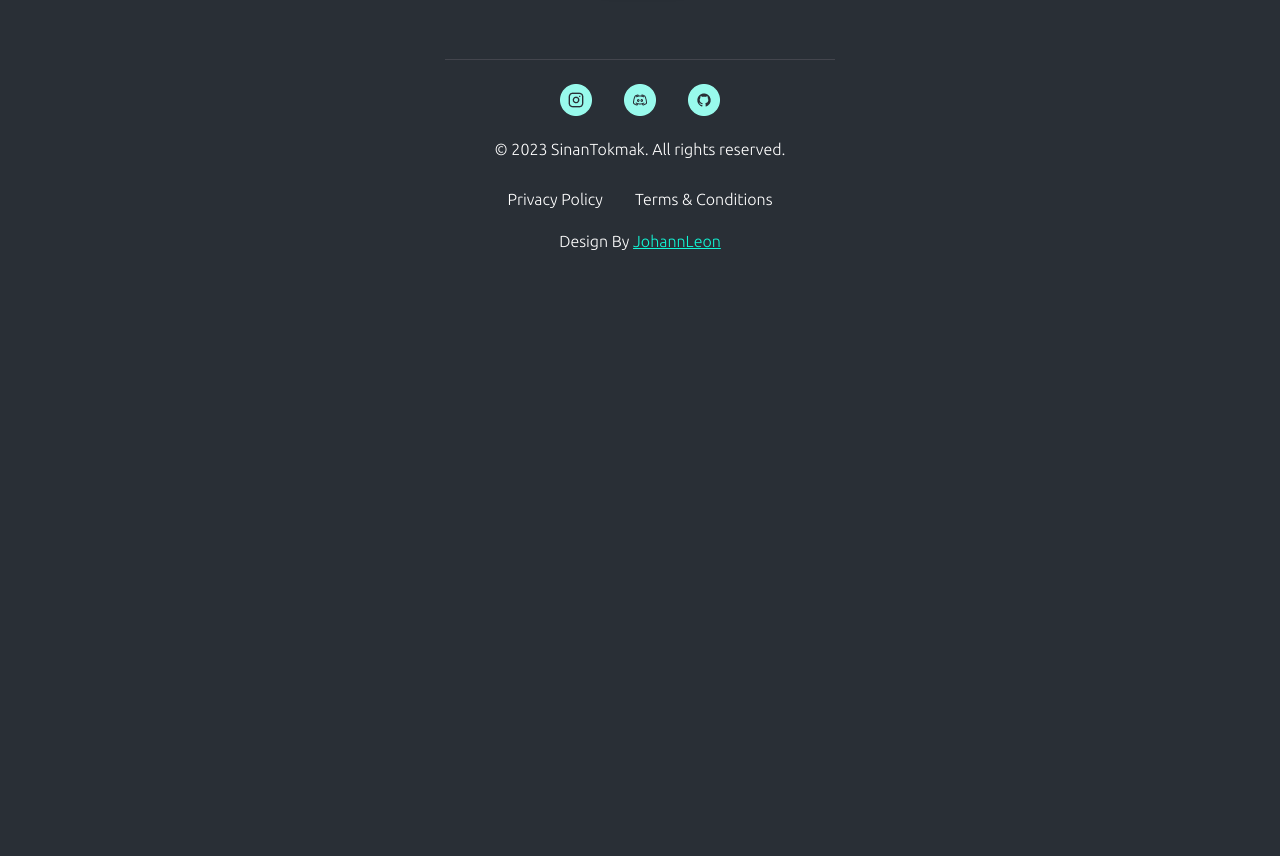
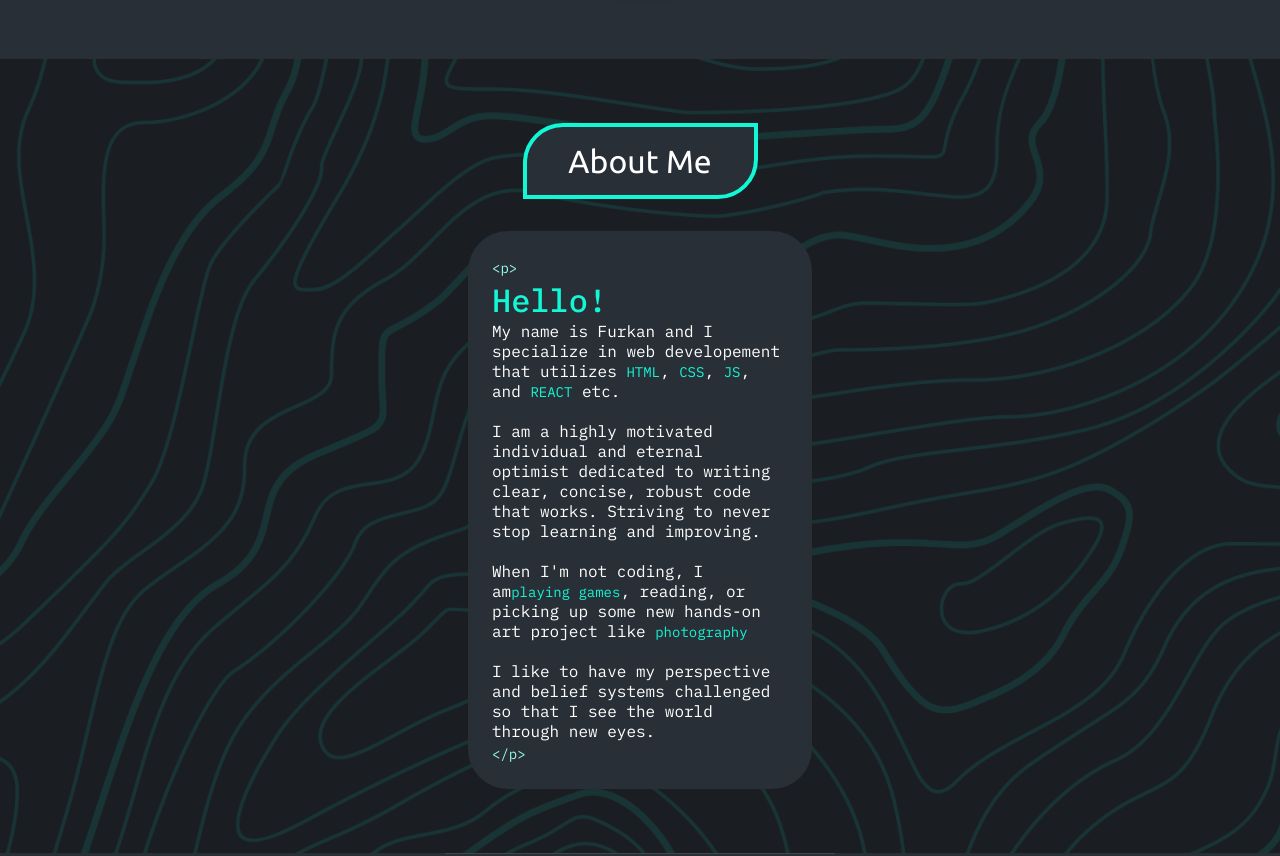
Before and after one commit to FurkanCosar00/my-portfolio-next, a Next.js app: page / in a window 1280 px wide. Shown: the part 1620-2476 px from the top of the page. Before the commit the page ends 1894 px from the top, so only its background shows below. Built offline with nearby package versions, Linux system fonts and the light colour scheme.

Commit message:
about me added

```diff
--- /dev/null
+++ b/app/components/aboutme/aboutme.css
@@ -0,0 +1,57 @@
+.about-me {
+    background-image: url(/images/aboutme/about-me-background.png);
+    padding: 64px 0px;
+    display: flex;
+    flex-direction: column;
+    gap: 32px;
+    font-family: "IBM Plex Mono", monospace;
+
+    .about-me-title {
+        color: #FFFFFF;
+        background-color: #292F36;
+        border: 4px solid #12F7D6;
+        width: 235px;
+        text-align: center;
+        margin: 0 auto;
+        padding: 16px 40px;
+        border-radius: 40px 0px 40px 0px;
+        font-size: 32px;
+        font-weight: 400;
+        line-height: 36px;
+        font-family: "Ubuntu", sans-serif;
+    }
+
+    .about-me-paragraph {
+        background-color: #292F36;
+        width: 344px;
+        margin: 0 auto;
+        padding: 24px;
+        border-radius: 40px;
+
+        span {
+            color: #98FAEC;
+            font-size: 14px;
+            font-weight: 400;
+            line-height: 18px;
+        }
+
+        h2 {
+            color: #12F7D6;
+            font-size: 32px;
+            font-weight: 500;
+            line-height: 42px;
+        }
+
+        p {
+            color: #FFFFFF;
+            font-size: 16px;
+            font-weight: 400;
+            line-height: 20px;
+
+            span {
+                color: #12F7D6;
+                font-family: IBM Plex Mono;
+            }
+        }
+    }
+}
--- a/app/components/aboutme/page.jsx
+++ b/app/components/aboutme/page.jsx
@@ -1,7 +1,39 @@
+import "/app/components/aboutme/aboutme.css";
+
 export default function AboutMe() {
   return (
-  <>
-    <h1>AboutMe</h1>
-  </>
+    <div className="about-me">
+      <h1 className="about-me-title">About Me</h1>
+
+      <div className="about-me-paragraph">
+          <span>&lt;p&gt;</span>
+          <h2>Hello! </h2>
+
+          <p>
+            My name is Furkan and I
+            specialize in web developement
+            that utilizes <span>HTML</span>, <span>CSS</span>, <span>JS</span>,
+            and <span>REACT</span> etc. <br /><br />
+
+            I am a highly motivated
+            individual and eternal
+            optimist dedicated to writing
+            clear, concise, robust code
+            that works. Striving to never
+            stop learning and improving. <br /><br />
+
+            When I'm not coding, I am
+            <span>playing games</span>, reading, or
+            picking up some new hands-on
+            art project like <span>photography</span> <br /><br />
+
+            I like to have my perspective
+            and belief systems challenged
+            so that I see the world
+            through new eyes.
+          </p>
+          <span>&lt;/p&gt;</span>
+      </div>
+    </div>
   );
 }
--- a/app/page.jsx
+++ b/app/page.jsx
@@ -9,7 +9,7 @@ export default function Home() {
   return (
   <>
     <Banner />
-    {/* <AboutMe /> */}
+    <AboutMe />
     {/* <Skills /> */}
     {/* <Works /> */}
     {/* <ContactUs /> */}
```
Also changed, not shown: public/images/aboutme/about-me-background.png (added).
